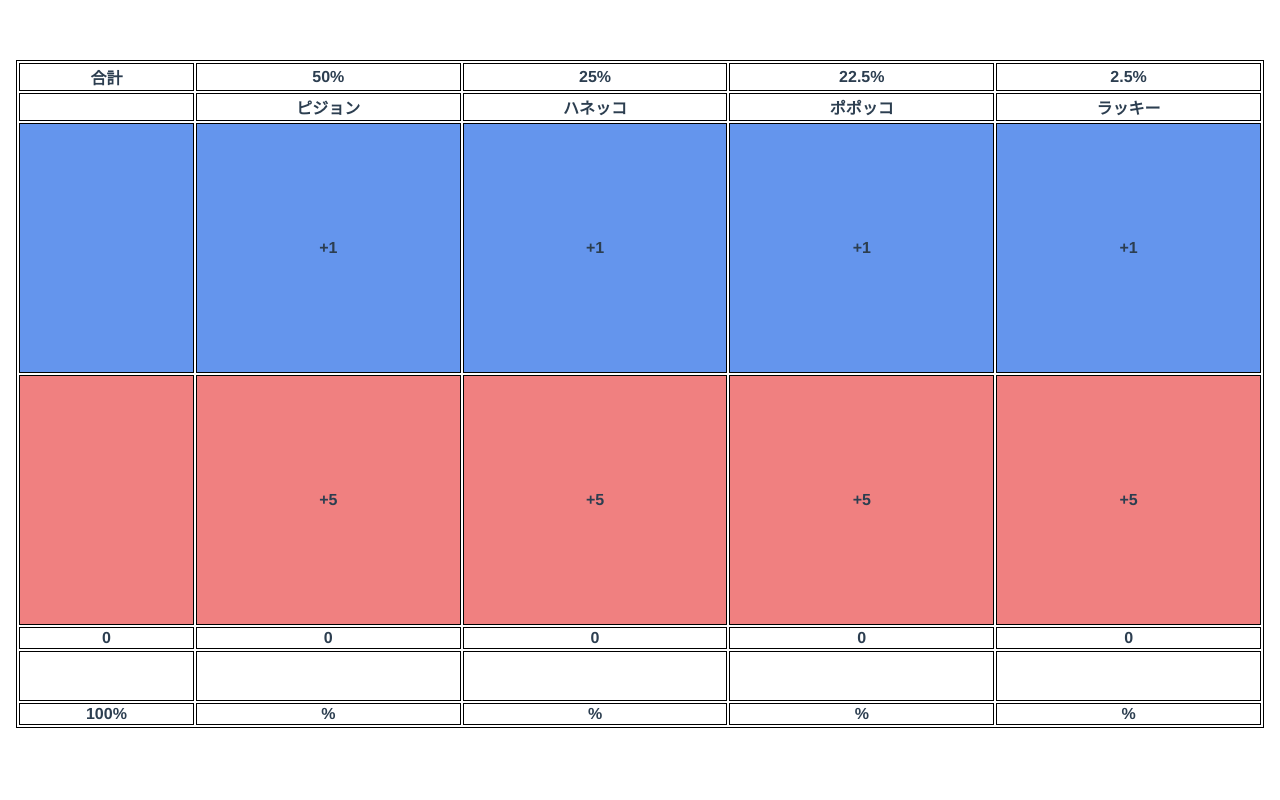
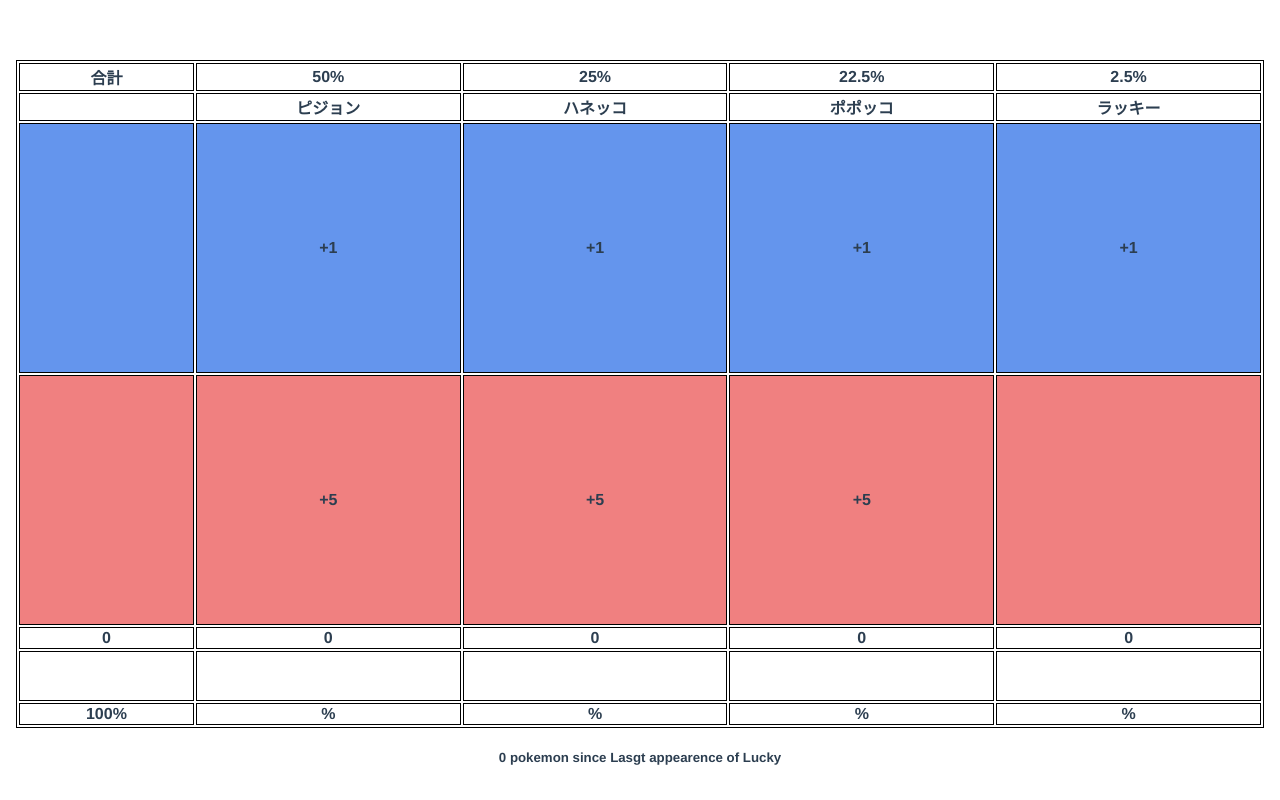
Before and after one commit to nisino25/getLucky, a Vue app: page / in a window 1280 px wide. Built offline with nearby package versions, Linux system fonts and the light colour scheme.

Commit message:
added last seen function

```diff
--- a/src/App.vue
+++ b/src/App.vue
@@ -23,14 +23,14 @@
           <th @click="dayCountingList.first = dayCountingList.first + 1">+1</th>
           <th @click="dayCountingList.second = dayCountingList.second + 1">+1</th>
           <th @click="dayCountingList.third = dayCountingList.third + 1">+1</th>
-          <th @click="dayCountingList.fourth = dayCountingList.fourth + 1">+1</th>
+          <th @click="dayCountingList.fourth = dayCountingList.fourth + 1; lastTime= dayTotal">+1</th>
         </tr>
         <tr class='btn' style="backgroundColor:LightCoral">
           <th></th>
           <th @click="dayCountingList.first = dayCountingList.first + 5">+5</th>
           <th @click="dayCountingList.second = dayCountingList.second + 5">+5</th>
           <th @click="dayCountingList.third = dayCountingList.third + 5">+5</th>
-          <th @click="dayCountingList.fourth = dayCountingList.fourth + 5">+5</th>
+          <th ></th>
         </tr>
         <tr >
           <th>{{dayTotal}}</th>
@@ -55,6 +55,8 @@
         </tr>
 
       </table>
+
+      <h5>{{dayTotal - lastTime}} pokemon since Lasgt appearence of Lucky </h5>
     </div>
   <div v-else>
     <h1>yo</h1>
@@ -76,7 +78,9 @@
       nightCountingList: {first:0,second:0,third:0,fourth:0},
       currentTime: 'day',
       name:'nozo',
-      developing: true
+      developing: true,
+      countingSince: 0,
+      lastTime: 0,
 
 
     }
@@ -93,8 +97,10 @@
     this.dayCountingList = JSON.parse(localStorage.dayCountingList);
   }else{
     console.log('welcome new user')
+  }
 
-
+  if(localStorage.lastTime){
+    this.lastTime = JSON.parse(localStorage.lastTime);
   }
 
     // console.log(this.candidate[1])
@@ -128,14 +134,18 @@
   },
   watch:{
 
-
     dayCountingList: {
         deep:true,
         handler() {
           localStorage.dayCountingList = JSON.stringify(this.dayCountingList);
         }
       },
+      lastTime: function(){
+        localStorage.lastTime = JSON.stringify(this.lastTime);
       }
+  },
+
+
 }
 </script>
 
```
Lines whose indentation alone changed are shown as unchanged.
